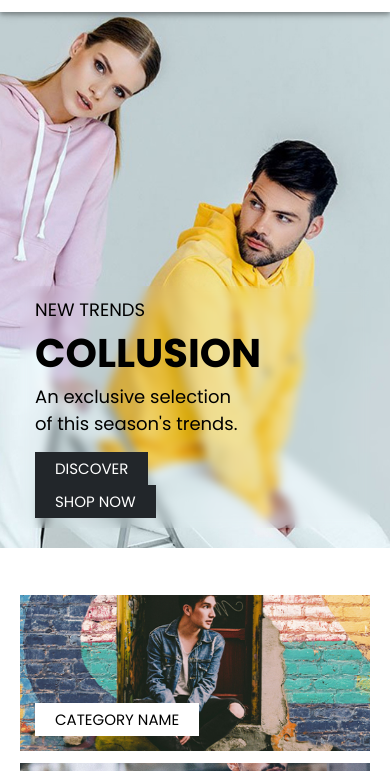
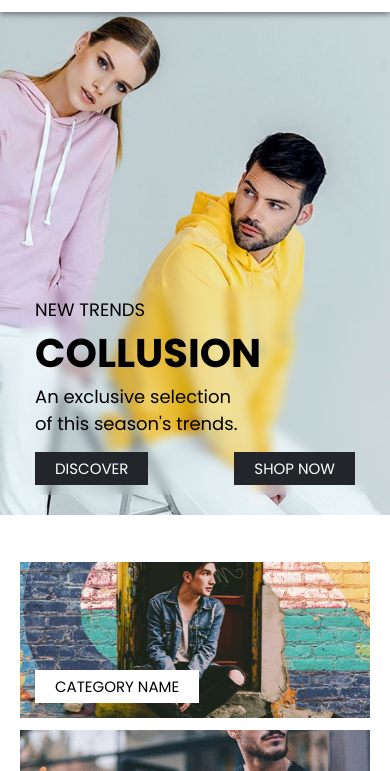
Before and after one commit to E-g-oR/Fashion-Landing-Page, a plain HTML site: page index.html in a window 390 px wide. Shown: the part 73-844 px from the top of the page. Drawn offline with Linux system fonts and the light colour scheme.

Commit message:
Add files via upload

```diff
--- a/css/media.css
+++ b/css/media.css
@@ -315,7 +315,7 @@
   }
 }
 
-@media all and (max-width: 400px) {
+@media all and (max-width: 420px) {
   .hero {
     background-position: 38% 15px;
   }
@@ -330,10 +330,9 @@
     margin: 0;
   }
   .offer__buttons {
-    -webkit-box-orient: vertical;
-    -webkit-box-direction: normal;
-        -ms-flex-direction: column;
-            flex-direction: column;
+    -webkit-box-pack: justify;
+        -ms-flex-pack: justify;
+            justify-content: space-between;
     -webkit-box-align: baseline;
         -ms-flex-align: baseline;
             align-items: baseline;
```
